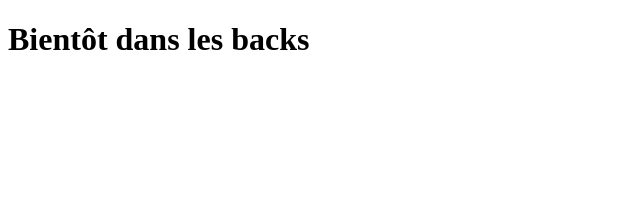
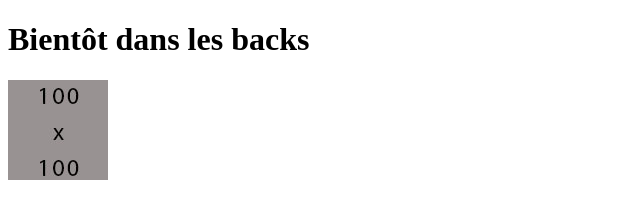
Before and after one commit to nicolasguimier/nico-test, a plain HTML site: page index.html in a window 1280 px wide. Shown: the whole page, without its empty margins (0-640 px from the left). Drawn offline with Linux system fonts and the light colour scheme.

Commit message:
ajout d'une image

```diff
--- a/index.html
+++ b/index.html
@@ -5,5 +5,6 @@
 </head>
 <body>
 	<h1>Bientôt dans les backs</h1>
+	<div><img src="1170x400-100x100.jpg" alt="il n'y a pas d'image"></div>
 </body>
 </html>
```
Also changed, not shown: 1170x400-100x100.jpg (added).
